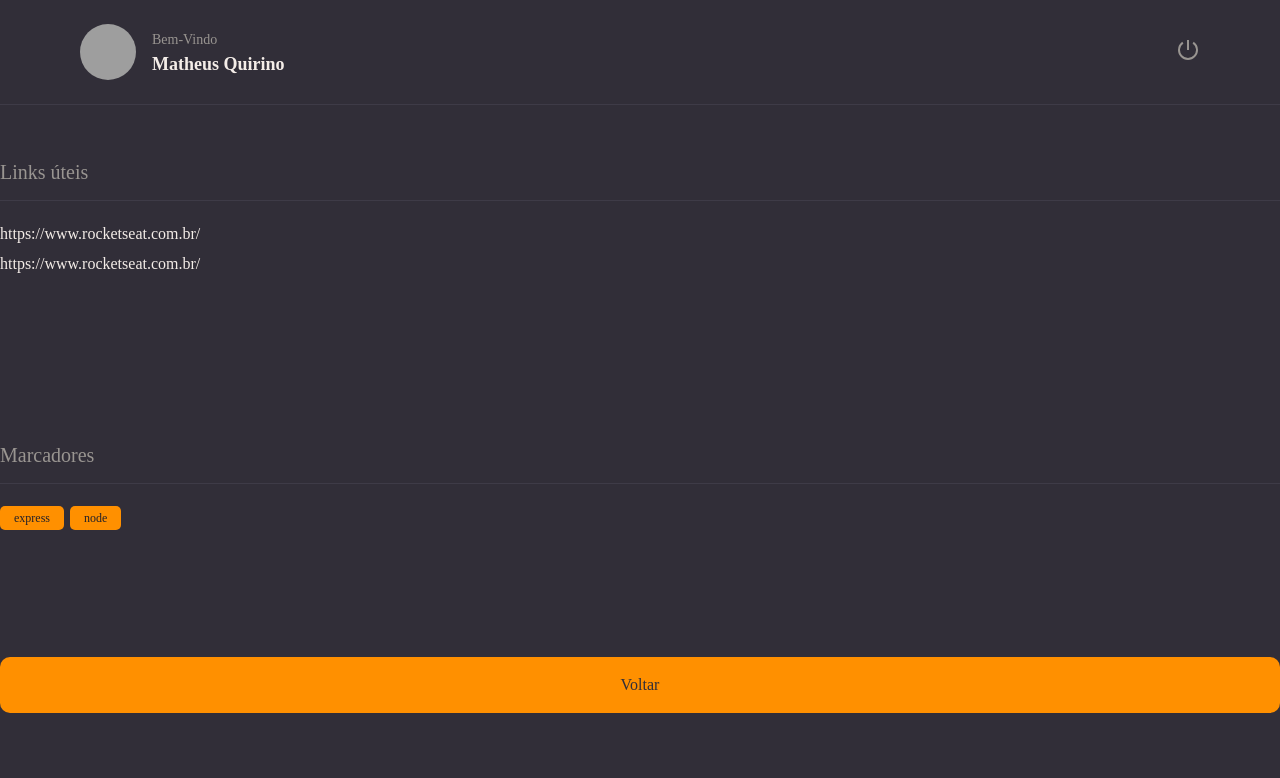
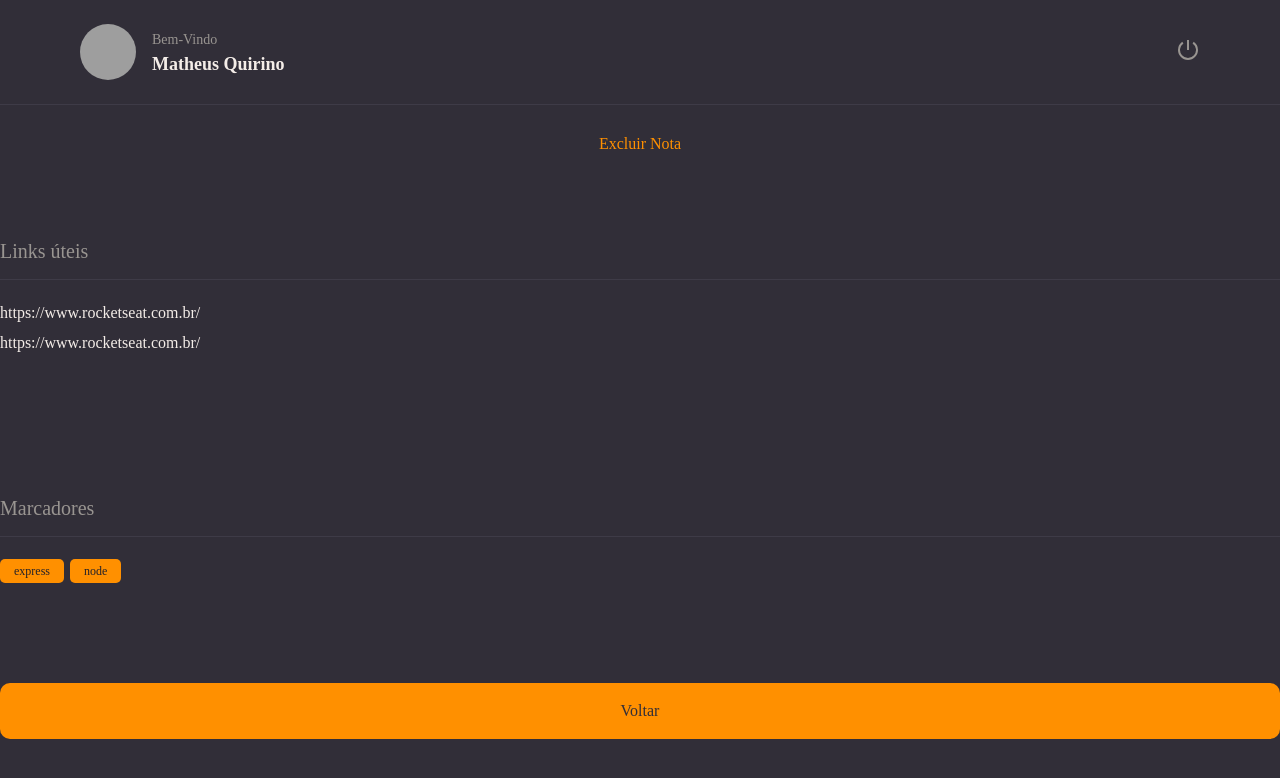
Before and after one commit to mthflashice/rocketnotes, a React (Vite) app: page / in a window 1280 px wide. Shown: the top 778 px of the page. Built offline with nearby package versions, Linux system fonts and the light colour scheme; grey boxes are pictures that could not be loaded.

Commit message:
Correct file index.jsx from buttonText

```diff
--- a/src/components/ButtonText/index.jsx
+++ b/src/components/ButtonText/index.jsx
@@ -1,9 +1,11 @@
-import {Container} from 'styles';
+// import {Container} from 'styles';
+import { Container } from "./styles";
 
-export default function ButtonText ({title, ...rest}){
+
+export  function ButtonText ({title, ...rest}){
     return(
         <Container
-            type='button'
+            type= 'button'
             {...rest}
         >
             {title}
--- a/src/pages/Details/index.jsx
+++ b/src/pages/Details/index.jsx
@@ -5,7 +5,7 @@ import { Button } from '../../components/Button';
 
 import { Section } from "../../components/Section";
 import { Tag } from "../../components/Tag";
-// import { ButtonText } from '../../components/ButtonText';
+ import {ButtonText} from '../../components/ButtonText'
 
 
 
@@ -17,7 +17,7 @@ import { Tag } from "../../components/Tag";
     <Container>
       <Header />
 
-      {/* <ButtonText title='Excluir Nota'/> */}
+      <ButtonText title='Excluir Nota'/>
       <Section title = 'Links úteis'>
         <Links>
         <li><a href='#'>https://www.rocketseat.com.br/</a></li>
```
Also changed, not shown: src/components/ButtonText/styles.js (renamed from src/components/ButtonText/skyles.js).
